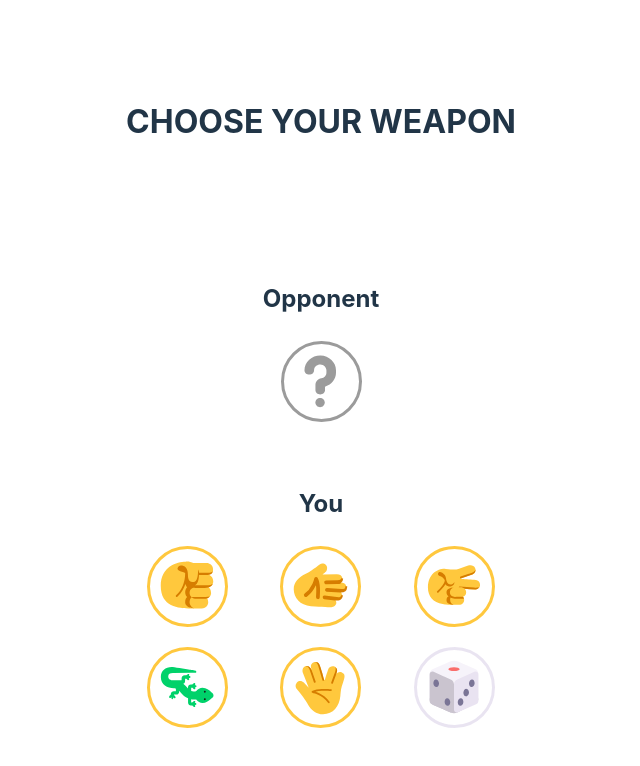
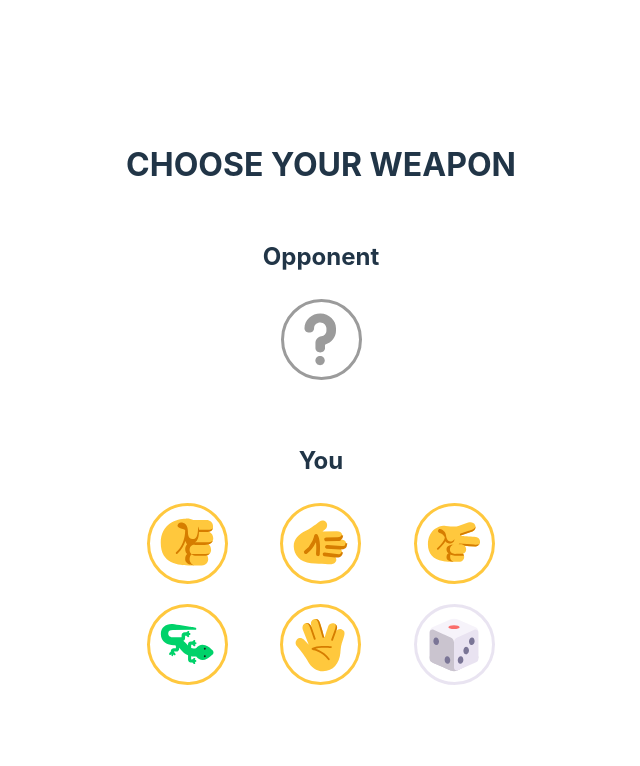
Before and after one commit to TiiFuchs/rps-game, a website built with Vite: page index.html in a window 1280 px wide. Shown: the whole page, without its empty margins (319-959 px from the left). Built offline with nearby package versions, Linux system fonts and the light colour scheme.

Commit message:
#4: Optimized vertical alignment

```diff
--- a/src/style.css
+++ b/src/style.css
@@ -41,11 +41,6 @@ h1 {
   max-width: 1280px;
   margin: 0 auto;
   text-align: center;
-  height: 100vh;
-
-  display: flex;
-  flex-direction: column;
-  justify-content: space-around;
 }
 header {
   min-height: 80px;
```
